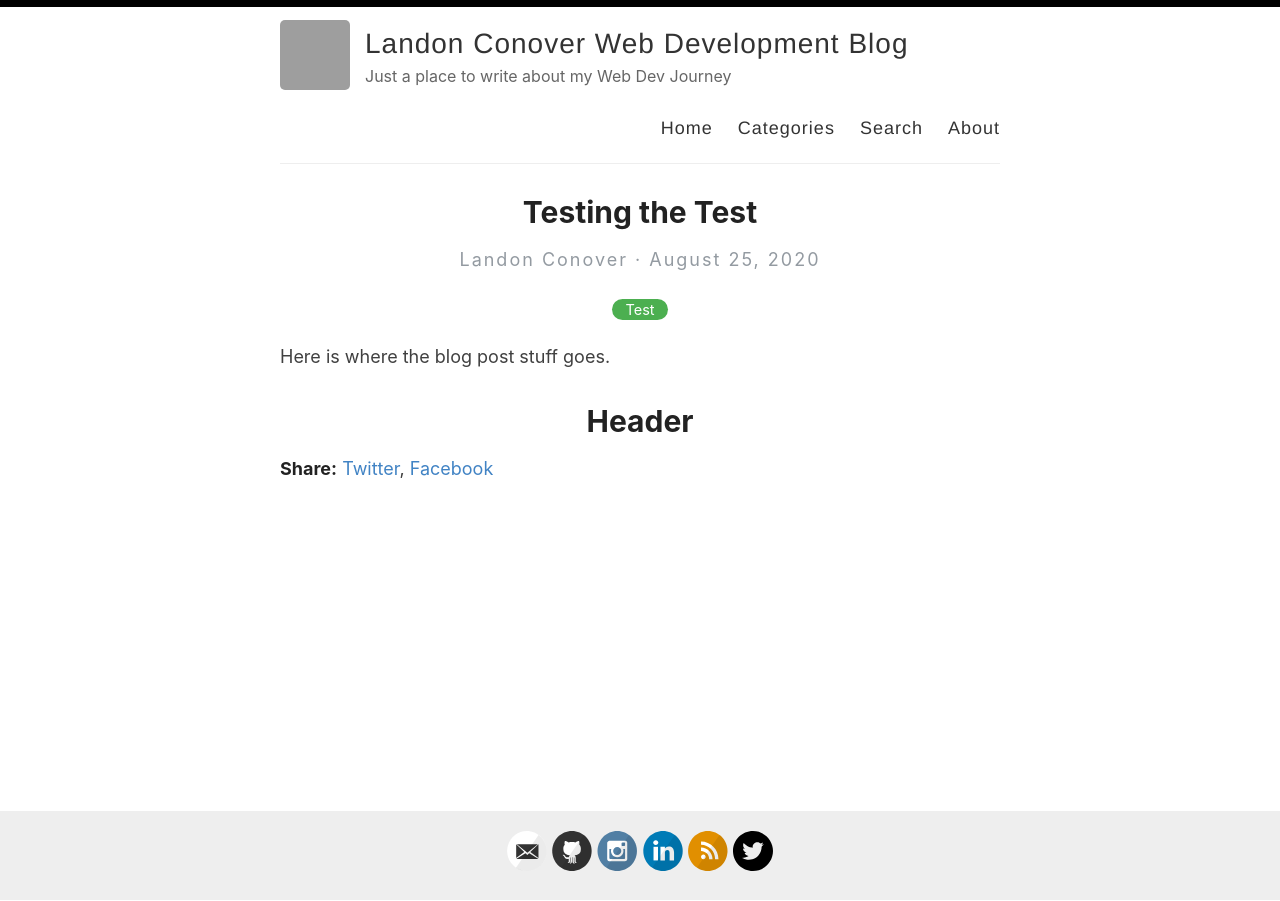
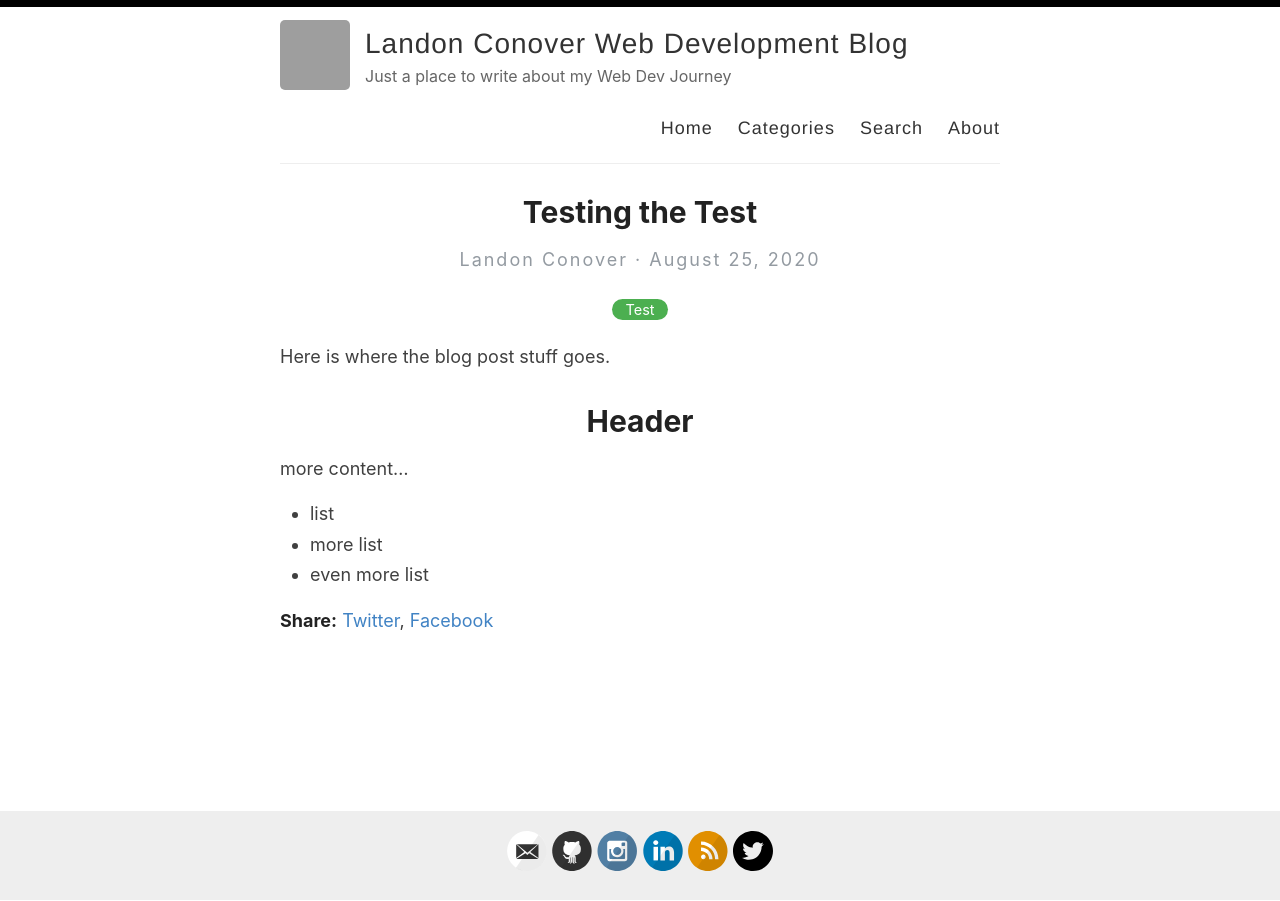
Before and after one commit to landonconover/LandonConover, a Jekyll site: the page built from _posts/2020-8-25-Test-Title.md, in a window 1280 px wide. Built offline with Jekyll 4.4.1, drawn with Linux system fonts in a browser that asks for light colours; grey boxes are pictures that could not be loaded.

Commit message:
Update 2020-8-25-Test-Title.md

```diff
--- a/_posts/2020-8-25-Test-Title.md
+++ b/_posts/2020-8-25-Test-Title.md
@@ -7,3 +7,9 @@ categories: Test
 Here is where the blog post stuff goes.
 
 # Header
+
+more content...
+
+- list
+- more list
+- even more list
```
